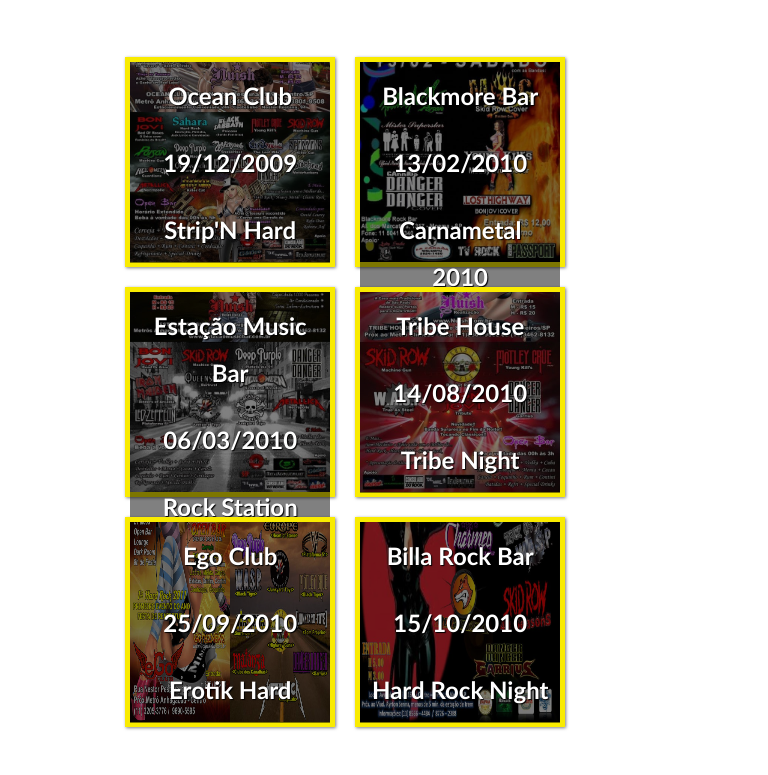
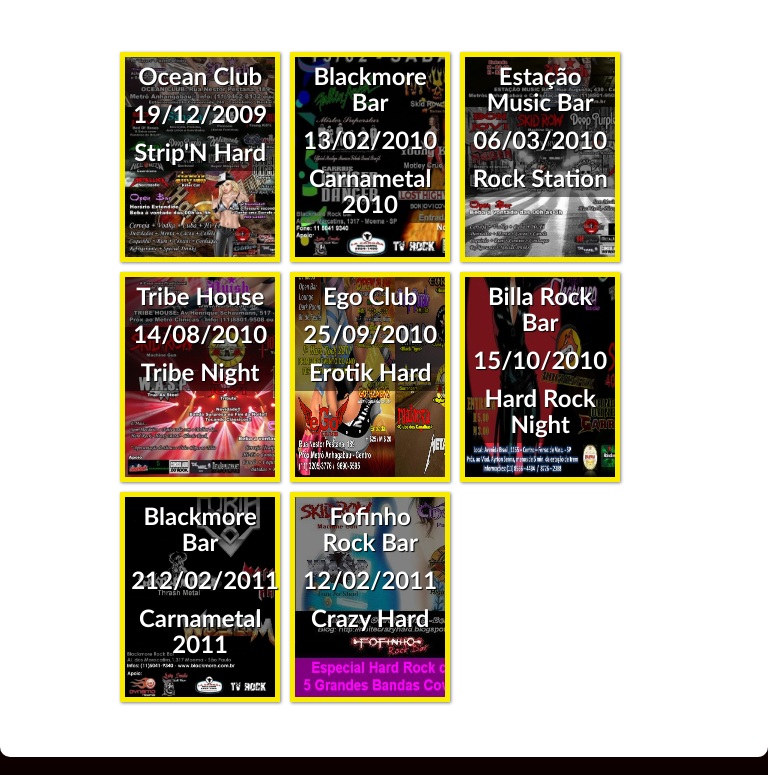
Before and after one commit to alexandermazucco/Site, a plain HTML site: page fotos.html in a window 768 px wide. Shown: the part 225-1000 px from the top of the page. Drawn offline with Linux system fonts and the light colour scheme.

Commit message:
asdasdasd

```diff
--- a/css/fotos.css
+++ b/css/fotos.css
@@ -1,7 +1,9 @@
-@charset "UTF-8";
+@charset "uTF-8";
+
+@media screen and (max-width: 768px) {
 
     ul#album-fotos {
-    width: 70%;
+        width: 90%;
         margin: 0 auto;
         padding: 50px;
         overflow: hidden;
@@ -10,9 +12,9 @@
 
     ul#album-fotos li {
         float: left;
-    width: 200px;
+        width: 150px;
         height: 200px;
-    margin: 10px;
+        margin: 5px;
         border: 5px solid #f9eb00;
         background-color: #ffffff;
         box-shadow: 1px 1px 3px rgba(0, 0, 0, .5);
@@ -26,11 +28,159 @@
         font-weight: bold;
         text-shadow: 1px 1px 1px black;
         background-color: rgba(0, 0, 0, 0.499);
-    line-height: 47px;
+        line-height: 26px;
         text-align: center;
         font-size: 1.5em;
         vertical-align: middle;
-    padding: 10px;
+        padding: 6px;
+    }
+
+    ul#album-fotos li:hover p {
+        opacity: 0;
+    }
+
+    ul#album-fotos li:hover {
+        -webkit-transform: scale(1.5);
+    }
+
+    ul#album-fotos li#foto01 {
+        background: url(../imagens/flyers/01\ flyer\ SH.jpg) no-repeat;
+        background-position: 0% 100%;
+        background-size: 200px 300px;
+        background-color: white;
+    }
+
+    ul#album-fotos li#foto01:hover {
+        background-position: 0px 0px;
+        background-size: 100%;
+        width: 40%;
+    }
+
+    ul#album-fotos li#foto02 {
+        background: url(../imagens/flyers/CM2010.jpg) no-repeat;
+        background-position: 0% 100%;
+        background-size: 200px 300px;
+        background-color: white;
+    }
+
+    ul#album-fotos li#foto02:hover {
+        background-position: 0px 0px;
+        background-size: 100%;
+        width: 40%;
+    }
+
+    ul#album-fotos li#foto03 {
+        background: url(../imagens/flyers/01\ Flyer\ RS.jpg) no-repeat;
+        background-position: 0% 100%;
+        background-size: 200px 300px;
+        background-color: white;
+    }
+
+    ul#album-fotos li#foto03:hover {
+        background-position: 0px 0px;
+        background-size: 100%;
+        width: 40%;
+    }
+
+    ul#album-fotos li#foto04 {
+        background: url(../imagens/flyers/01\ tribe\ flyer.jpg) no-repeat;
+        background-position: 0% 100%;
+        background-size: 200px 300px;
+        background-color: white;
+    }
+
+    ul#album-fotos li#foto04:hover {
+        background-position: 0px 0px;
+        background-size: 100%;
+        width: 40%;
+    }
+
+    ul#album-fotos li#foto05 {
+        background: url(../imagens/flyers/ErotikHard08012011.jpg) no-repeat;
+        background-position: 0% 100%;
+        background-size: 200px 300px;
+        background-color: white;
+    }
+
+    ul#album-fotos li#foto05:hover {
+        background-position: 0px 0px;
+        background-size: 100%;
+        width: 100%;
+    }
+
+    ul#album-fotos li#foto06 {
+        background: url(../imagens/flyers/22\ de\ Janeiro.JPG) no-repeat;
+        background-position: 0% 100%;
+        background-size: 200px 300px;
+        background-color: white;
+    }
+
+    ul#album-fotos li#foto06:hover {
+        background-position: 0px 0px;
+        background-size: 100%;
+        width: 44%;
+    }
+
+    ul#album-fotos li#foto07 {
+        background: url(../imagens/flyers/176225_196974430326811_1956155_o.jpg) no-repeat;
+        background-position: 0% 100%;
+        background-size: 200px 300px;
+        background-color: white;
+    }
+
+    ul#album-fotos li#foto07:hover {
+        background-position: 0px 0px;
+        background-size: 100%;
+        width: 40%;
+    }
+
+    ul#album-fotos li#foto08 {
+        background: url(../imagens/flyers/CrazyHardNight12022011.jpg) no-repeat;
+        background-position: 0% 100%;
+        background-size: 200px 300px;
+        background-color: white;
+    }
+
+    ul#album-fotos li#foto08:hover {
+        background-position: 0px 0px;
+        background-size: 100%;
+        width: 40%;
+    }
+}
+
+@media screen and (min-width: 768px) {
+
+    ul#album-fotos {
+        width: 70%;
+        margin: 0 auto;
+        padding: 50px;
+        overflow: hidden;
+        list-style: none;
+    }
+
+    ul#album-fotos li {
+        float: left;
+        width: 150px;
+        height: 200px;
+        margin: 5px;
+        border: 5px solid #f9eb00;
+        background-color: #ffffff;
+        box-shadow: 1px 1px 3px rgba(0, 0, 0, .5);
+        -webkit-transition: all 0.3s ease-in;
+    }
+
+    ul#album-fotos li p {
+        opacity: 1;
+        color: white;
+        font-family: 'Gill Sans', 'Gill Sans MT', Calibri, 'Trebuchet MS', sans-serif;
+        font-weight: bold;
+        text-shadow: 1px 1px 1px black;
+        background-color: rgba(0, 0, 0, 0.499);
+        line-height: 26px;
+        text-align: center;
+        font-size: 1.5em;
+        vertical-align: middle;
+        padding: 6px;
     }
 
     ul#album-fotos li:hover p {
@@ -118,3 +268,30 @@
         background-size: 100%;
         width: 25%;
     }
+
+    ul#album-fotos li#foto07 {
+        background: url(../imagens/flyers/176225_196974430326811_1956155_o.jpg) no-repeat;
+        background-position: 0% 100%;
+        background-size: 200px 300px;
+        background-color: white;
+    }
+
+    ul#album-fotos li#foto07:hover {
+        background-position: 0px 0px;
+        background-size: 100%;
+        width: 21%;
+    }
+
+    ul#album-fotos li#foto08 {
+        background: url(../imagens/flyers/CrazyHardNight12022011.jpg) no-repeat;
+        background-position: 0% 100%;
+        background-size: 200px 300px;
+        background-color: white;
+    }
+
+    ul#album-fotos li#foto08:hover {
+        background-position: 0px 0px;
+        background-size: 100%;
+        width: 22%;
+    }
+}
--- a/fotos.html
+++ b/fotos.html
@@ -31,6 +31,8 @@
         <li id="foto04"><span><p>Tribe House</p><p>14/08/2010</p><p>Tribe Night</p></span></li>
         <li id="foto05"><span><p>Ego Club</p><p>25/09/2010</p><p>Erotik Hard</p></span></li>
         <li id="foto06"><span><p>Billa Rock Bar</p><p>15/10/2010</p><p>Hard Rock Night</p></span></li>
+        <li id="foto07"><span><p>Blackmore Bar</p><p>212/02/2011</p><p>Carnametal 2011</p></span></li>
+        <li id="foto08"><span><p>Fofinho Rock Bar</p><p>12/02/2011</p><p>Crazy Hard</p></span></li>
     </ul>
     </main>
     <footer>
```
Lines whose indentation alone changed are shown as unchanged.
